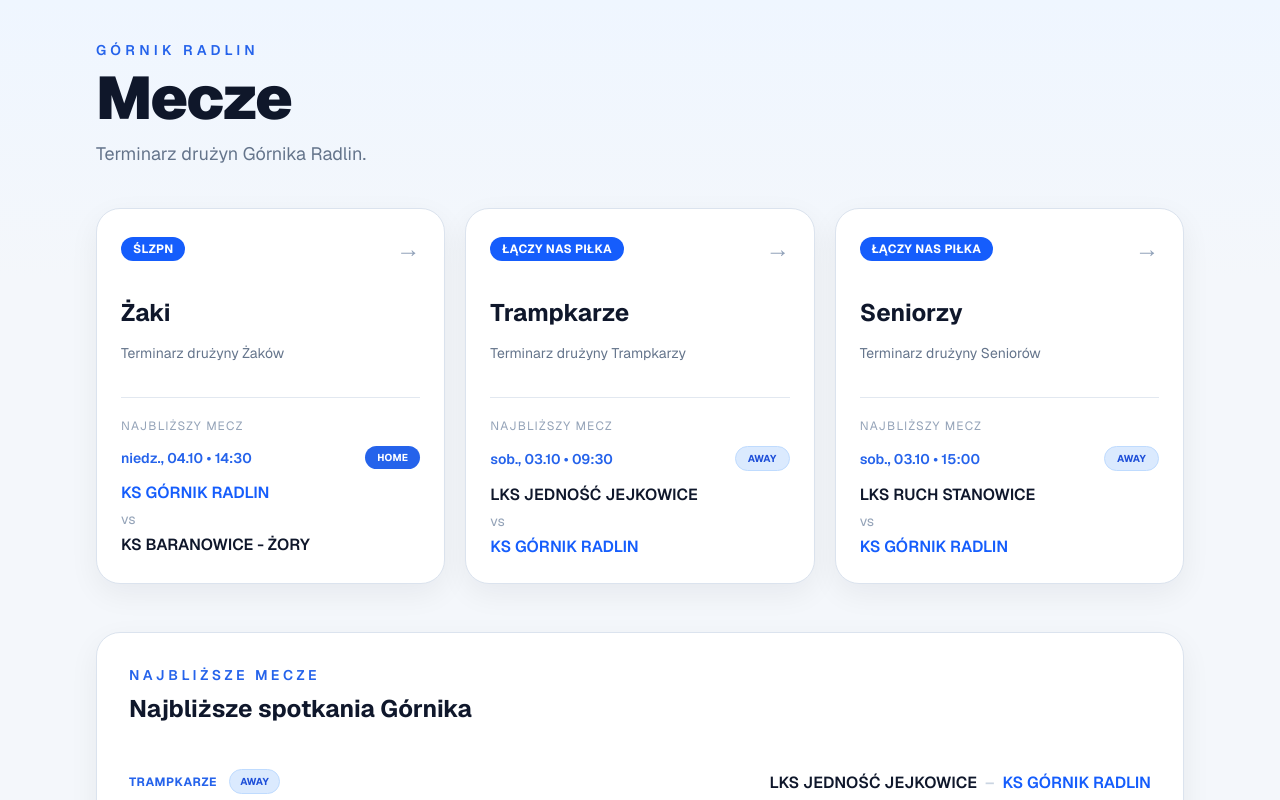
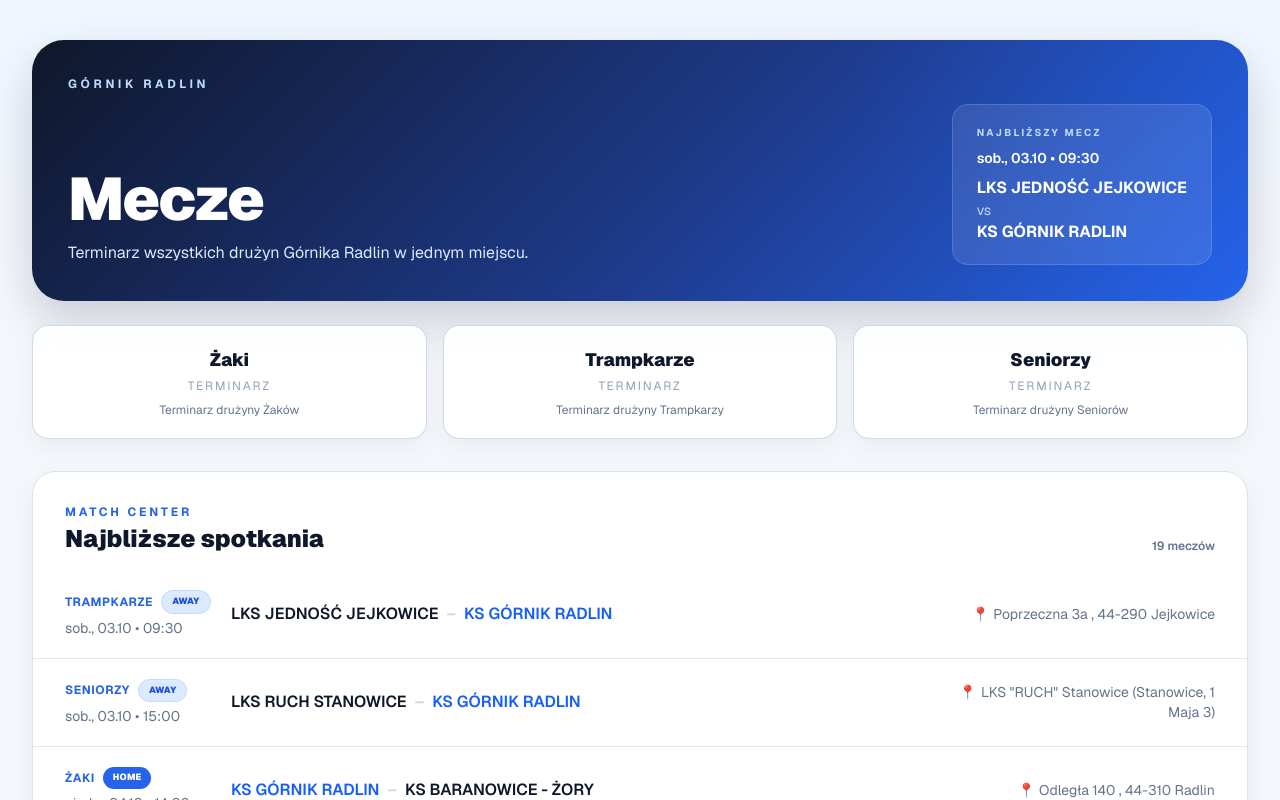
Before and after one commit to adiczq/mecze, a Next.js app: page / in a window 1280 px wide. Shown: the top 800 px of the page. Built offline with nearby package versions, Linux system fonts and the light colour scheme.

Commit message:
Polish schedule UI and prepare API states

```diff
--- a/src/app/globals.css
+++ b/src/app/globals.css
@@ -80,3 +80,28 @@
   color: var(--brand-dark);
   border: 1px solid #bfdbfe;
 }
+
+.hero-panel {
+  background:
+    radial-gradient(circle at top right, rgba(37, 99, 235, 0.2), transparent 32%),
+    linear-gradient(135deg, #0f172a 0%, #1e3a8a 55%, #2563eb 100%);
+  color: white;
+  box-shadow: 0 20px 45px rgba(15, 23, 42, 0.18);
+}
+
+.team-tile {
+  background: rgba(255, 255, 255, 0.92);
+  border: 1px solid rgba(203, 213, 225, 0.9);
+  box-shadow: 0 8px 25px rgba(15, 23, 42, 0.05);
+}
+
+.match-row {
+  transition:
+    transform 160ms ease,
+    background-color 160ms ease;
+}
+
+.match-row:hover {
+  background: #f8fafc;
+  transform: translateY(-1px);
+}
--- a/src/app/page.tsx
+++ b/src/app/page.tsx
@@ -22,7 +22,6 @@
   const teamMatchesEntries = await Promise.all(
     teamKeys.map(async (key) => {
       const matches = await getTeamMatches(key);
-
       return [key, matches] as const;
     })
   );
@@ -52,87 +51,110 @@
         new Date(`${b.date}T${b.time ?? "00:00"}`).getTime()
     );
 
+  const nextMatch = allUpcomingMatches[0];
+
   return (
     <main className="page-shell">
-      <section className="mx-auto max-w-6xl px-5 py-10 sm:px-8">
-        <header className="mb-10">
-          <p className="brand mb-2 text-sm font-semibold uppercase tracking-[0.3em]">
+      <section className="mx-auto max-w-7xl px-5 py-8 sm:px-8 sm:py-10">
+        <section className="hero-panel overflow-hidden rounded-4xl px-6 py-7 sm:px-9 sm:py-9">
+          <p className="text-xs font-bold uppercase tracking-[0.3em] text-blue-200">
             Górnik Radlin
           </p>
 
+          <div className="mt-3 flex flex-col gap-6 lg:flex-row lg:items-end lg:justify-between">
+            <div>
               <h1 className="text-4xl font-black tracking-tight sm:text-6xl">
                 Mecze
               </h1>
 
-          <p className="muted mt-3 max-w-2xl text-base sm:text-lg">
-            Terminarz drużyn Górnika Radlin.
+              <p className="mt-3 max-w-xl text-sm text-blue-100 sm:text-base">
+                Terminarz wszystkich drużyn Górnika Radlin w jednym miejscu.
               </p>
-        </header>
+            </div>
 
-        <section className="mb-8 grid grid-cols-3 gap-2 md:hidden">
+            {nextMatch && (
+              <div className="min-w-[230px] rounded-2xl border border-white/15 bg-white/10 px-6 py-5 backdrop-blur">
+                <p className="text-[10px] font-bold uppercase tracking-[0.22em] text-blue-200">
+                  Najbliższy mecz
+                </p>
+
+                <p className="mt-2 text-sm font-semibold">
+                  {formatDate(nextMatch.date)}
+                  {nextMatch.time ? ` • ${nextMatch.time}` : ""}
+                </p>
+
+                <p className="mt-2 text-base font-bold">
+                  {nextMatch.homeTeam}
+                </p>
+
+                <p className="text-sm text-blue-200">vs</p>
+
+                <p className="text-base font-bold">
+                  {nextMatch.awayTeam}
+                </p>
+              </div>
+            )}
+          </div>
+        </section>
+
+        <section className="mt-6 grid grid-cols-3 gap-2 sm:gap-4">
           {teams.map((team) => (
             <Link
               key={team.slug}
               href={`/${team.slug}`}
-              className="card flex min-h-20 flex-col items-center justify-center rounded-2xl px-2 text-center transition active:scale-95"
+              className="team-tile group rounded-2xl border-t-2 border-t-transparent px-3 py-4 text-center transition hover:-translate-y-0.5 hover:border-blue-300 hover:border-t-blue-500 sm:px-5 sm:py-5"
             >
-              <span className="text-sm font-bold text-slate-900">
+              <p className="text-sm font-black text-slate-900 sm:text-lg">
                 {team.name}
-              </span>
+              </p>
 
-              <span className="soft-text mt-1 text-[10px] uppercase tracking-wide">
+              <p className="mt-1 text-[10px] uppercase tracking-[0.16em] text-slate-400 sm:text-xs">
                 Terminarz
-              </span>
+              </p>
+
+              <p className="mt-2 hidden text-xs text-slate-500 sm:block">
+                {team.description}
+              </p>
             </Link>
           ))}
         </section>
 
-        <section className="hidden gap-5 md:grid md:grid-cols-3">
-          {teams.map((team) => {
-            const nextMatch = team.matches[0];
-            const isHome = nextMatch
-              ? nextMatch.homeTeam.toUpperCase().includes("GÓRNIK RADLIN")
-              : false;
+        <section className="card mt-8 overflow-hidden rounded-3xl">
+          <div className="flex items-end justify-between gap-3 px-5 pb-4 pt-6 sm:px-8 sm:pt-8">
+            <div>
+              <p className="brand text-xs font-bold uppercase tracking-[0.24em]">
+                Match center
+              </p>
 
-            return (
-              <Link
-                key={team.slug}
-                href={`/${team.slug}`}
-                className="card group rounded-3xl p-6 transition hover:-translate-y-1 hover:border-blue-300"
-              >
-                <div className="mb-8 flex items-center justify-between">
-                  <span className="rounded-full bg-blue-600 px-3 py-1 text-xs font-bold uppercase tracking-wide text-white">
-                    {team.source}
-                  </span>
+              <h2 className="mt-1 text-xl font-black leading-tight text-slate-900 sm:text-2xl">
+                Najbliższe spotkania
+              </h2>
+            </div>
 
-                  <span className="text-2xl text-slate-400 transition group-hover:translate-x-1 group-hover:text-blue-600">
-                    →
+            <span className="shrink-0 text-[11px] font-semibold text-slate-500 sm:text-xs">
+              {allUpcomingMatches.length} meczów
             </span>
           </div>
 
-                <h2 className="text-2xl font-bold text-slate-900">
-                  {team.name}
-                </h2>
+          <div className="divide-y divide-slate-200">
+            {allUpcomingMatches.slice(0, 8).map((match) => {
+              const isHome = match.homeTeam
+                .toUpperCase()
+                .includes("GÓRNIK RADLIN");
 
-                <p className="muted mt-3 text-sm leading-6">
-                  {team.description}
-                </p>
-
-                <div className="mt-8 border-t border-slate-200 pt-5">
-                  <p className="soft-text text-xs uppercase tracking-widest">
-                    Najbliższy mecz
-                  </p>
-
-                  {nextMatch ? (
-                    <>
-                      <div className="mt-3 flex items-center justify-between gap-3">
-                        <p className="brand text-sm font-semibold">
-                          {formatDate(nextMatch.date)}
-                          {nextMatch.time ? ` • ${nextMatch.time}` : ""}
-                        </p>
+              return (
+                <div
+                  key={`${match.category}-${match.id}`}
+                  className="match-row grid gap-3 px-5 py-5 sm:grid-cols-[150px_1fr_auto] sm:items-center sm:gap-4 sm:px-8"
+                >
+                  <div>
+                    <div className="flex items-center gap-2">
+                      <span className="brand text-xs font-bold uppercase tracking-wider">
+                        {match.category}
+                      </span>
 
                       <span
-                          className={`rounded-full px-3 py-1 text-[10px] font-bold uppercase tracking-wide ${
+                        className={`rounded-full px-2.5 py-1 text-[9px] font-black uppercase tracking-wide ${
                           isHome ? "badge-home" : "badge-away"
                         }`}
                       >
@@ -140,80 +162,13 @@
                       </span>
                     </div>
 
-                      <div className="mt-3 space-y-1">
-                        <p
-                          className={`font-semibold ${
-                            isHome ? "text-blue-600" : "text-slate-900"
-                          }`}
-                        >
-                          {nextMatch.homeTeam}
-                        </p>
-
-                        <p className="soft-text text-sm">vs</p>
-
-                        <p
-                          className={`font-semibold ${
-                            !isHome ? "text-blue-600" : "text-slate-900"
-                          }`}
-                        >
-                          {nextMatch.awayTeam}
-                        </p>
-                      </div>
-                    </>
-                  ) : (
-                    <p className="muted mt-2 font-semibold">
-                      Brak zaplanowanych meczów
-                    </p>
-                  )}
-                </div>
-              </Link>
-            );
-          })}
-        </section>
-
-        <section className="card mt-12 rounded-3xl p-6 sm:p-8">
-          <p className="brand text-sm font-semibold uppercase tracking-[0.25em]">
-            Najbliższe mecze
-          </p>
-
-          <h2 className="mt-2 text-2xl font-bold text-slate-900">
-            Najbliższe spotkania Górnika
-          </h2>
-
-          <div className="mt-6 divide-y divide-slate-200">
-            {allUpcomingMatches.slice(0, 6).map((match) => {
-              const isHome = match.homeTeam
-                .toUpperCase()
-                .includes("GÓRNIK RADLIN");
-
-              return (
-                <div
-                  key={`${match.category}-${match.id}`}
-                  className="flex flex-col gap-3 py-5 sm:flex-row sm:items-center sm:justify-between"
-                >
-                  <div>
-                    <div className="flex items-center gap-3">
-                      <p className="brand text-xs font-bold uppercase tracking-wider">
-                        {match.category}
-                      </p>
-
-                      <span
-                        className={`rounded-full px-2.5 py-1 text-[10px] font-bold uppercase tracking-wide ${
-                          isHome ? "badge-home" : "badge-away"
-                        }`}
-                      >
-                        {isHome ? "HOME" : "AWAY"}
-                      </span>
-                    </div>
-
-                    <p className="muted mt-2 text-sm">
+                    <p className="muted mt-1 text-sm">
                       {formatDate(match.date)}
                       {match.time ? ` • ${match.time}` : ""}
                     </p>
                   </div>
 
-                  <div className="sm:text-right">
-                    <p className="font-semibold">
+                  <div className="text-sm font-semibold leading-6 sm:text-base">
                     <span
                       className={isHome ? "text-blue-600" : "text-slate-900"}
                     >
@@ -227,22 +182,19 @@
                     >
                       {match.awayTeam}
                     </span>
-                    </p>
+                  </div>
 
                   {match.venue && (
                     <a
                       href={getGoogleMapsUrl(match.venue)}
                       target="_blank"
                       rel="noopener noreferrer"
-                        className="muted mt-1 inline-flex items-start gap-1 text-sm transition hover:text-blue-600"
+                      className="muted inline-flex w-full items-start gap-1 text-xs transition hover:text-blue-600 sm:w-auto sm:max-w-64 sm:justify-self-end sm:text-right sm:text-sm"
                     >
                       <span>📍</span>
-                        <span className="underline decoration-slate-300 underline-offset-4">
-                          {match.venue}
-                        </span>
+                      <span>{match.venue}</span>
                     </a>
                   )}
-                  </div>
                 </div>
               );
             })}
--- a/src/components/TeamSchedulePage.tsx
+++ b/src/components/TeamSchedulePage.tsx
@@ -7,11 +7,22 @@
   teamKey: TeamKey;
 };
 
+function formatLastUpdate(date: Date) {
+  return new Intl.DateTimeFormat("pl-PL", {
+    day: "2-digit",
+    month: "2-digit",
+    year: "numeric",
+    hour: "2-digit",
+    minute: "2-digit",
+  }).format(date);
+}
+
 export default async function TeamSchedulePage({
   teamKey,
 }: TeamSchedulePageProps) {
   const matches = await getTeamMatches(teamKey);
   const team = teamConfig[teamKey];
+  const lastUpdate = new Date();
 
   return (
     <main className="page-shell">
@@ -28,14 +39,13 @@
           Górnik Radlin
         </p>
 
-        <h1 className="mt-2 text-4xl font-black text-slate-900">
-          {team.name}
-        </h1>
+        <h1 className="mt-2 text-4xl font-black text-slate-900">{team.name}</h1>
 
-        <p className="muted mt-3">
-          Najbliższe mecze drużyny.
+        <p className="muted mt-3">Najbliższe mecze drużyny.</p>
+        <p className="mt-2 flex items-center gap-2 text-xs text-slate-400">
+          <span>↻</span>
+          <span>Ostatnia aktualizacja: {formatLastUpdate(lastUpdate)}</span>
         </p>
-
         <div className="mt-8">
           <MatchList matches={matches} />
         </div>
--- a/src/lib/laczynaspilka.ts
+++ b/src/lib/laczynaspilka.ts
@@ -17,17 +17,94 @@
   return fallbackMatches[team];
 }
 
+type ApiTeam = {
+  id: string;
+  name: string;
+};
+
+type ApiMatch = {
+  matchId: string;
+  dateTime: string;
+  stadium?: string;
+  queue?: number;
+  host: ApiTeam;
+  guest: ApiTeam;
+};
+
+function mapApiMatchToMatch(match: ApiMatch): Match {
+  return {
+    id: match.matchId,
+    date: match.dateTime.split("T")[0],
+    time: match.dateTime.split("T")[1]?.slice(0, 5),
+    homeTeam: match.host.name,
+    awayTeam: match.guest.name,
+    venue: match.stadium || undefined,
+    round: match.queue !== undefined ? `Kolejka ${match.queue}` : undefined,
+    source: "PZPN",
+  };
+}
+
+const CLUB_NAME = "GÓRNIK RADLIN";
+
+function isGornikMatch(match: ApiMatch) {
+  const homeTeam = match.host.name.toUpperCase();
+  const awayTeam = match.guest.name.toUpperCase();
+
+  return homeTeam.includes(CLUB_NAME) || awayTeam.includes(CLUB_NAME);
+}
+
+function prepareApiMatches(matches: ApiMatch[]): Match[] {
+  const now = new Date();
+
+  return matches
+    .filter(isGornikMatch)
+    .filter((match) => new Date(match.dateTime) >= now)
+    .sort(
+      (a, b) => new Date(a.dateTime).getTime() - new Date(b.dateTime).getTime()
+    )
+    .map(mapApiMatchToMatch);
+}
+
+async function fetchPzpnMatches(
+  team: TeamKey,
+  token: string
+): Promise<Match[]> {
+  const config = teamConfig[team];
+
+  if (!config.playId) {
+    return [];
+  }
+
+  // Po otrzymaniu tokenu tutaj podepniemy:
+  // /Plays/{playId}/queues
+  // oraz /Plays/{playId}/matches
+
+  void token;
+
+  return [];
+}
+
 export async function getTeamMatches(team: TeamKey): Promise<Match[]> {
   const token = process.env.PZPN_API_TOKEN;
   const config = teamConfig[team];
 
-  // Na razie korzystamy z obecnych JSON-ów.
-  // Po otrzymaniu prawdziwego tokenu podłączymy tutaj API PZPN.
   if (!token || token === "test" || !config.playId) {
     return getFallbackMatches(team);
   }
 
-  return getFallbackMatches(team);
+  try {
+    const matches = await fetchPzpnMatches(team, token);
+
+    if (matches.length === 0) {
+      return getFallbackMatches(team);
+    }
+
+    return matches;
+  } catch (error) {
+    console.error(`Błąd pobierania meczów dla ${team}:`, error);
+
+    return getFallbackMatches(team);
+  }
 }
 
 export async function testPzpnConnection() {
```
Also changed, not shown: package.json (+5 -12 lines), src/components/MatchCard.tsx (+8 -11 lines), src/components/MatchList.tsx (+5 -3 lines), src/components/StatusCard.tsx (added, +51 -0 lines). Lines whose indentation alone changed are shown as unchanged.
